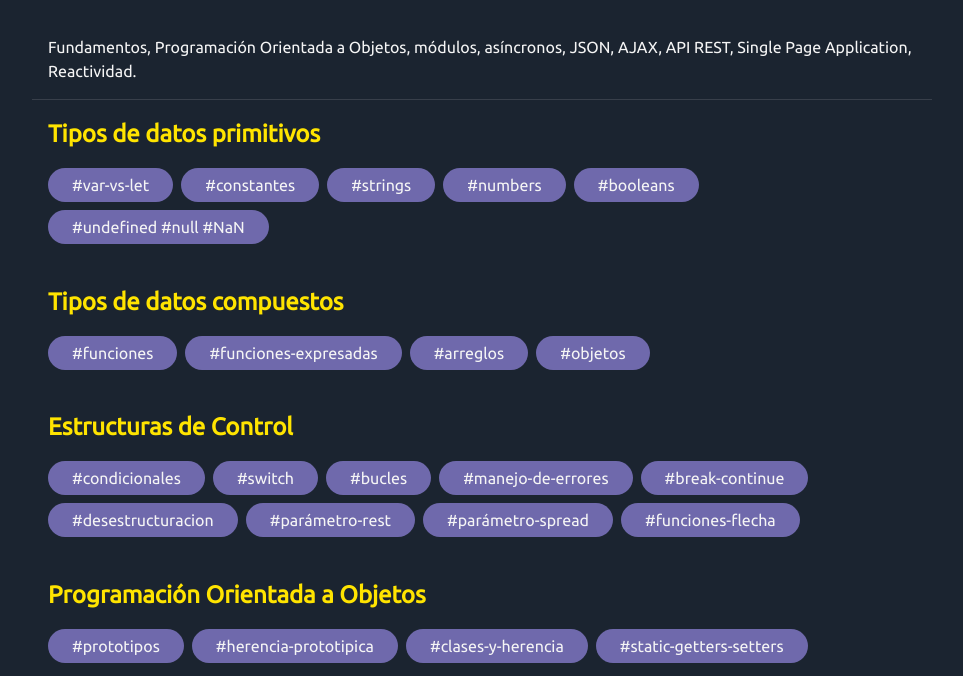
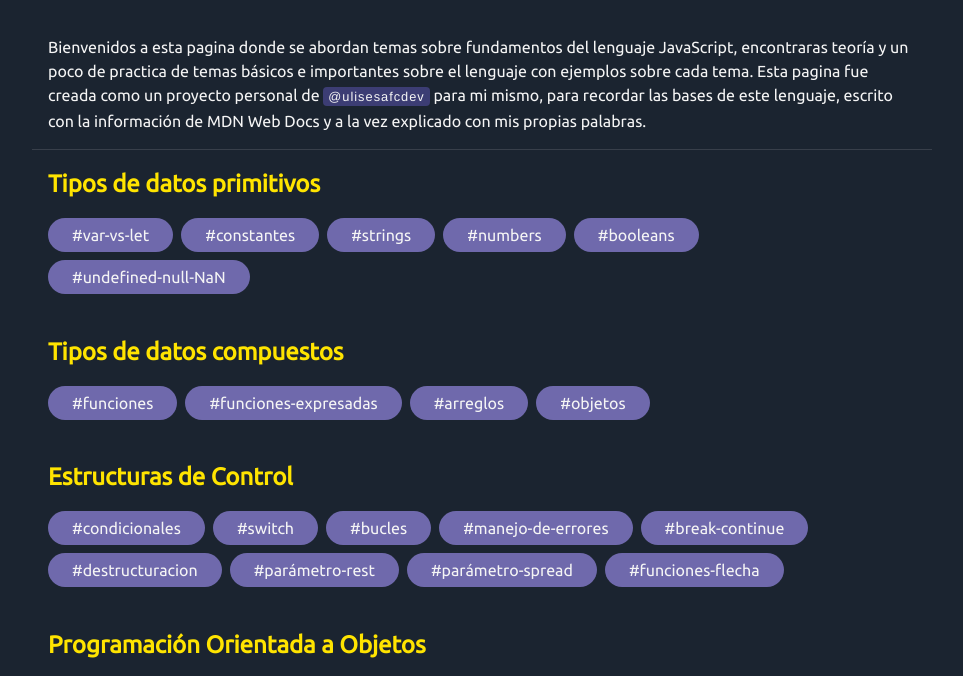
Before and after one commit to ulisesafcdev/guide-javascript, a plain HTML site: page index.html in a window 1280 px wide. Shown: the part 61-737 px from the top of the page, without its empty margins (158-1121 px from the left). Drawn offline with Linux system fonts and the light colour scheme.

Commit message:
se edito pagina prinicpal, dejando limpio y comentado el codigo

```diff
--- a/index.html
+++ b/index.html
@@ -10,7 +10,7 @@
 
     <header class="header">
         <h1 class="header__title">Teoría y practica de JavaScript</h1>
-        <p class="header__text">Fundamentos, Programación Orientada a Objetos, módulos, asíncronos, JSON, AJAX, API REST, Single Page Application, Reactividad.</p>
+        <p class="header__text">Bienvenidos a esta pagina donde se abordan temas sobre fundamentos del lenguaje JavaScript, encontraras teoría y un poco de practica de temas básicos e importantes sobre el lenguaje con ejemplos sobre cada tema. Esta pagina fue creada como un proyecto personal de <span class="example"><a href="https://github.com/ulisesafcdev" target="_blank">@ulisesafcdev</a></span> para mi mismo, para recordar las bases de este lenguaje, escrito con la información de MDN Web Docs y a la vez explicado con mis propias palabras.</p>
     </header>
 
     <main class="main">
@@ -26,64 +26,8 @@
             <a href="pages/strings.html" class="container__link">#strings</a>
             <a href="pages/numbers.html" class="container__link">#numbers</a>
             <a href="pages/booleanos.html" class="container__link">#booleans</a>
-            <a href="pages/undefined-null-nan.html" class="container__link">#undefined #null #NaN</a>
+            <a href="pages/undefined-null-nan.html" class="container__link">#undefined-null-NaN</a>
         </section>
-
-        <!-- METODOS STRING -->
-
-        <!-- <section class="container">
-            <div class="container__title">
-                <h2>Propiedades y métodos de instancia #strings</h2>
-            </div>
-            <a href="pages/strings/length.html" class="container__link">.length</a>
-            <a href="pages/strings/charAt.html" class="container__link">.charAt</a>
-            <a href="pages/strings/concat.html" class="container__link">.concat</a>
-            <a href="pages/strings/endsWith.html" class="container__link">.endsWith</a>
-            <a href="pages/strings/includes.html" class="container__link">.includes</a>
-            <a href="pages/strings/indexOf.html" class="container__link">.indexOf</a>
-            <a href="pages/strings/localeCompare.html" class="container__link">.localeCompare</a>
-            <a href="" class="container__link">.match</a>
-            <a href="" class="container__link">.matchAll</a>
-            <a href="" class="container__link">.padEnd</a>
-            <a href="" class="container__link">.padStart</a>
-            <a href="" class="container__link">.repeat</a>
-            <a href="" class="container__link">.replace</a>
-            <a href="" class="container__link">.replaceAll</a>
-            <a href="" class="container__link">.search</a>
-            <a href="" class="container__link">.slice</a>
-            <a href="" class="container__link">.split</a>
-            <a href="" class="container__link">.startsWith</a>
-            <a href="" class="container__link">.substring</a>
-            <a href="" class="container__link">.toLocaleLowerCase</a>
-            <a href="" class="container__link">.toLocaleUpperCase</a>
-            <a href="" class="container__link">.toLowerCase</a>
-            <a href="" class="container__link">.toUpperCase</a>
-            <a href="" class="container__link">.toString</a>
-            <a href="" class="container__link">.trim</a>
-            <a href="" class="container__link">.trimEnd</a>
-            <a href="" class="container__link">.trimStart</a>
-            <a href="" class="container__link">.valueOf</a>
-        </section> -->
-
-        <!-- METODOS NUMBER -->
-
-        <!-- <section class="container">
-            <div class="container__title">
-                <h2>Propiedades y métodos de instancia #numbers</h2>
-            </div>
-            <a href="" class="container__link">.isFinite</a>
-            <a href="" class="container__link">.isInteger</a>
-            <a href="" class="container__link">.isNaN</a>
-            <a href="" class="container__link">.isSafeInteger</a>
-            <a href="" class="container__link">.parseFloat</a>
-            <a href="" class="container__link">.parseInt</a>
-            <a href="" class="container__link">.toExponential</a>
-            <a href="" class="container__link">.toFixed</a>
-            <a href="" class="container__link">.toLocaleString</a>
-            <a href="" class="container__link">.toPrecision</a>
-            <a href="" class="container__link">.toString</a>
-            <a href="" class="container__link">.valueOf</a>
-        </section> -->
 
         <!-- TIPOS DE DATOS COMPUESTOS -->
 
@@ -108,7 +52,7 @@
             <a href="pages/ciclos.html" class="container__link">#bucles</a>
             <a href="pages/manejo-de-errores.html" class="container__link">#manejo-de-errores</a>
             <a href="pages/break-continue.html" class="container__link">#break-continue</a>
-            <a href="pages/desestructuracion.html" class="container__link">#desestructuracion</a>
+            <a href="pages/desestructuracion.html" class="container__link">#destructuracion</a>
             <a href="pages/parametro-rest.html" class="container__link">#parámetro-rest</a>
             <a href="pages/parametro-spread.html" class="container__link">#parámetro-spread</a>
             <a href="pages/funciones-flecha.html" class="container__link">#funciones-flecha</a>
@@ -132,12 +76,9 @@
             <div class="container__title">
                 <h2>Objetos y Funciones del lenguaje</h2>
             </div>
-            <!-- <a href="" class="container__link">#console</a> -->
             <a href="pages/date.html" class="container__link">#date</a>
             <a href="pages/funciones-anonimas.html" class="container__link">#funciones-anónimas</a>
             <a href="pages/modulos.html" class="container__link">#módulos</a>
-            <!-- <a href="" class="container__link">#math</a>
-            <a href="" class="container__link">#alert #confirm #prompt</a>  -->
         </section>
 
         <!-- ASINCRONISMO -->
@@ -148,9 +89,6 @@
             </div>
             <a href="pages/temporizadores.html" class="container__link">#temporizadores</a>
             <a href="pages/event-loop.html" class="container__link">#asincronía</a>
-            <!-- <a href="" class="container__link">#callbacks</a>
-            <a href="" class="container__link">#promesas</a>
-            <a href="" class="container__link">#async-await</a> -->
         </section>
 
         <!-- TIPOS Y CARACTERISTICAS DEL LENGUAJE -->
@@ -166,7 +104,7 @@
             <a href="pages/iterador.html" class="container__link">#iterables-iterators</a>
             <a href="pages/generators.html" class="container__link">#generators</a>
             <a href="pages/proxy.html" class="container__link">#proxies</a>
-            <a href="pages/propiedades-dinamicas.html" class="container__link">#propiedades-dinámicas-de-objetos</a><!--  -->
+            <a href="pages/propiedades-dinamicas.html" class="container__link">#propiedades-dinámicas-de-objetos</a>
         </section>
 
         <!-- THIS -->
@@ -176,68 +114,8 @@
                 <h2>#this en JavaScript</h2>
             </div>
             <a href="pages/this.html" class="container__link">#this</a>
-            <!-- <a href="" class="container__link">#call #apply #bind</a> -->
         </section>
 
-        <!-- JSON -->
-
-        <!--
-        <section class="container">
-            <div class="container__title">
-                <h2>JSON: JavaScript Object Notation</h2>
-            </div>
-            <a href="" class="container__link">#json</a>
-        </section>-->
-
-        <!-- DOM -->
-
-        <!--
-        <section class="container">
-            <div class="container__title">
-                <h2>DOM: Document Object Model</h2>
-            </div>
-            <a href="" class="container__link">#nodos #elementos #selectores</a>
-            <a href="" class="container__link">#atributos-dataAttributes</a>
-            <a href="" class="container__link">#estilos-y-variables-css</a>
-            <a href="" class="container__link">#clases-css</a>
-            <a href="" class="container__link">#texto</a>
-            <a href="" class="container__link">#dom-traversing</a>
-            <a href="" class="container__link">#elementos-y-fragmentos</a>
-            <a href="" class="container__link">#templates</a>
-            <a href="" class="container__link">#modificando-elementos</a>
-            <a href="" class="container__link">#manejo-de-eventos</a>
-            <a href="" class="container__link">#eventosConParámetros-y-removerEventos</a>
-            <a href="" class="container__link">#flujo-de-eventos</a>
-            <a href="" class="container__link">#stopPropagation-preventDefault</a>
-            <a href="" class="container__link">#delegación-de-eventos</a>
-            <a href="" class="container__link">#delegación-de-eventos</a>
-        </section>
-
-         -->
-        <!-- BOM -->
-
-        <!--
-        <section class="container">
-            <div class="container__title">
-                <h2>BOM: Browser Object Model</h2>
-            </div>
-            <a href="" class="container__link">#propiedades-y-eventos</a>
-            <a href="" class="container__link">#métodos</a>
-            <a href="" class="container__link">#url #historial #navegador</a>
-        </section>
-        -->
-        <!-- AJAX -->
-
-        <!--
-        <section class="container">
-            <div class="container__title">
-                <h2>AJAX: Asynchronous JavaScript and XML</h2>
-            </div>
-            <a href="" class="container__link">#introducción</a>
-            <a href="" class="container__link">#xmlHttpRequest</a>
-            <a href="" class="container__link">#APIfetch</a>
-            <a href="" class="container__link">#axios</a>
-        </section>-->
     </main>
 
     <footer class="footer">
```
